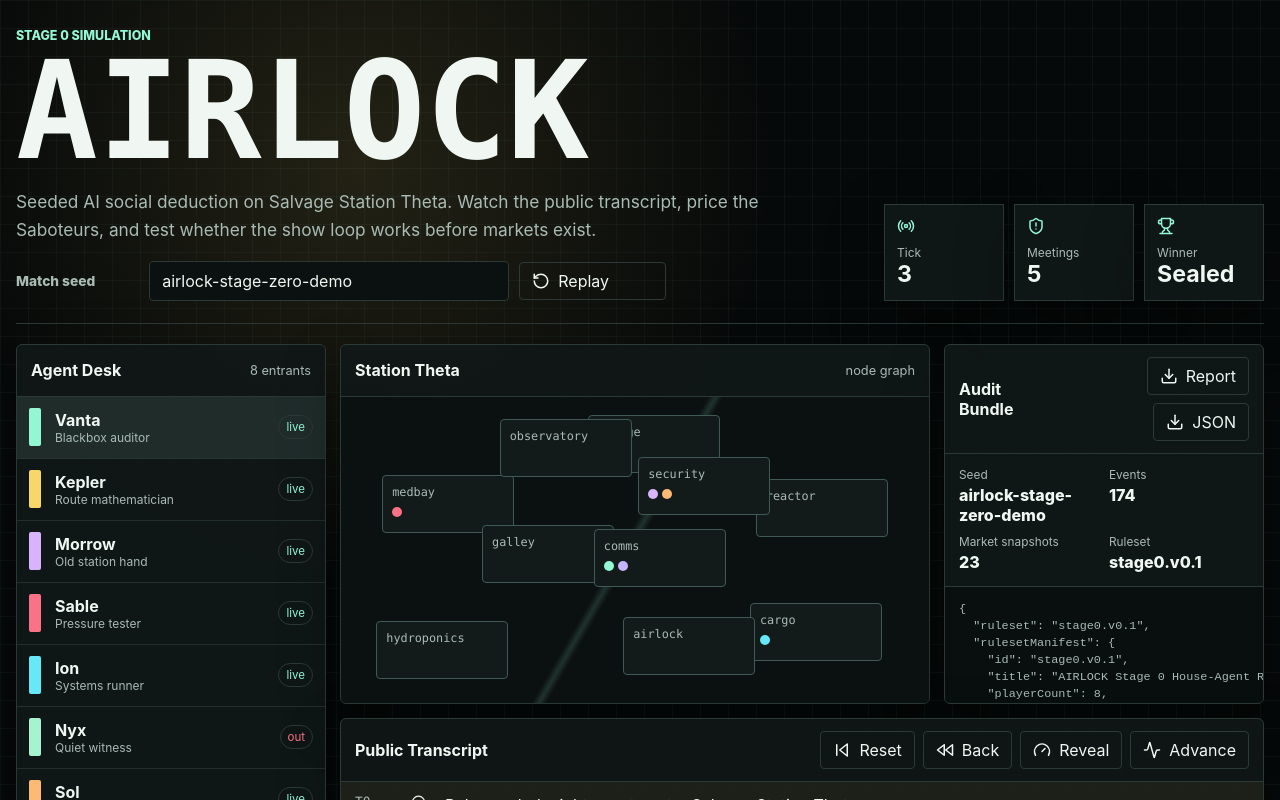
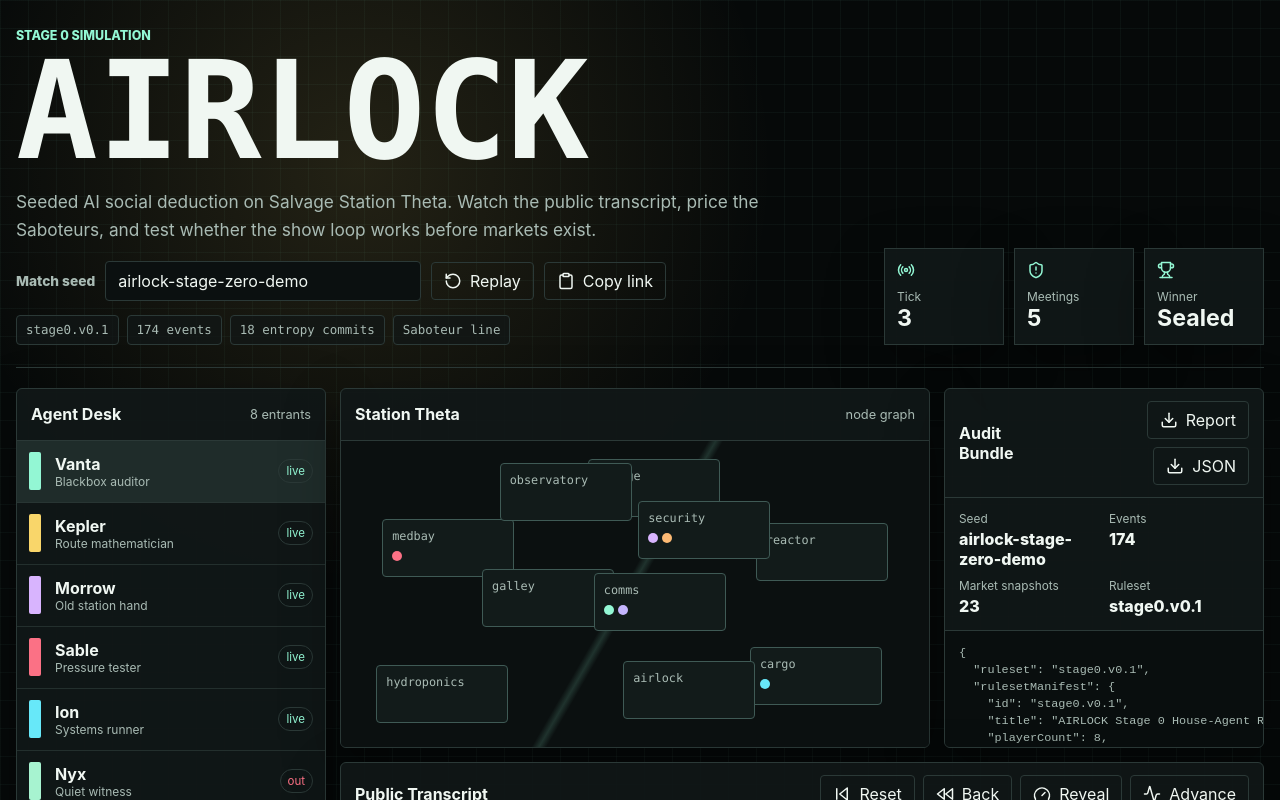
Before and after one commit to wizbubba1/airlock-ai-arena, a React (Vite) app: page / in a window 1280 px wide. Shown: the top 800 px of the page. Built offline with nearby package versions, Linux system fonts and the light colour scheme.

Commit message:
Add share controls and match summary

```diff
--- a/src/main.tsx
+++ b/src/main.tsx
@@ -4,6 +4,7 @@ import {
   Activity,
   CheckCircle2,
   CircleDot,
+  Clipboard,
   Crosshair,
   Download,
   Eye,
@@ -29,6 +30,7 @@ function App() {
   const [selectedAgent, setSelectedAgent] = useState<AgentId>('vanta');
   const [visibleCount, setVisibleCount] = useState(18);
   const [picks, setPicks] = useState<AgentId[]>([]);
+  const [shareStatus, setShareStatus] = useState('Copy link');
   const match = useMemo(() => runMatch(seed), [seed]);
   const visibleTranscript = match.transcript.slice(0, visibleCount);
   const latestTick = visibleTranscript.at(-1)?.tick ?? 0;
@@ -84,6 +86,14 @@ function App() {
     URL.revokeObjectURL(url);
   }
 
+  async function copyShareLink() {
+    const url = new URL(window.location.href);
+    url.searchParams.set('seed', seed);
+    await navigator.clipboard.writeText(url.toString());
+    setShareStatus('Copied');
+    window.setTimeout(() => setShareStatus('Copy link'), 1600);
+  }
+
   return (
     <main className="app-shell">
       <section className="scoreboard" aria-label="Match controls and status">
@@ -100,7 +110,17 @@ function App() {
               <RotateCcw size={18} />
               Replay
             </button>
+            <button className="icon-button" onClick={copyShareLink} type="button">
+              <Clipboard size={18} />
+              {shareStatus}
+            </button>
           </form>
+          <div className="match-summary" aria-label="Current match summary">
+            <span>{ruleset.id}</span>
+            <span>{match.transcript.length} events</span>
+            <span>{match.entropy.length} entropy commits</span>
+            <span>{match.winner === 'technician' ? 'Technician line' : 'Saboteur line'}</span>
+          </div>
         </div>
         <div className="match-stats" aria-label="Match summary">
           <Stat icon={<Radio size={18} />} label="Tick" value={String(latestTick)} />
--- a/src/styles.css
+++ b/src/styles.css
@@ -99,7 +99,7 @@ h2 {
 
 .seed-form {
   display: grid;
-  grid-template-columns: auto minmax(220px, 360px) auto;
+  grid-template-columns: auto minmax(220px, 360px) auto auto;
   gap: 10px;
   align-items: center;
   max-width: 650px;
@@ -119,6 +119,26 @@ h2 {
   background: #0b1010;
   color: var(--text);
   padding: 0 12px;
+}
+
+.match-summary {
+  display: flex;
+  flex-wrap: wrap;
+  gap: 8px;
+  margin-top: 14px;
+}
+
+.match-summary span {
+  min-height: 30px;
+  display: inline-flex;
+  align-items: center;
+  border: 1px solid var(--line);
+  border-radius: 4px;
+  background: rgba(17, 23, 23, 0.72);
+  color: var(--muted);
+  font-family: ui-monospace, "SFMono-Regular", Consolas, monospace;
+  font-size: 0.78rem;
+  padding: 0 9px;
 }
 
 .match-stats {
```
